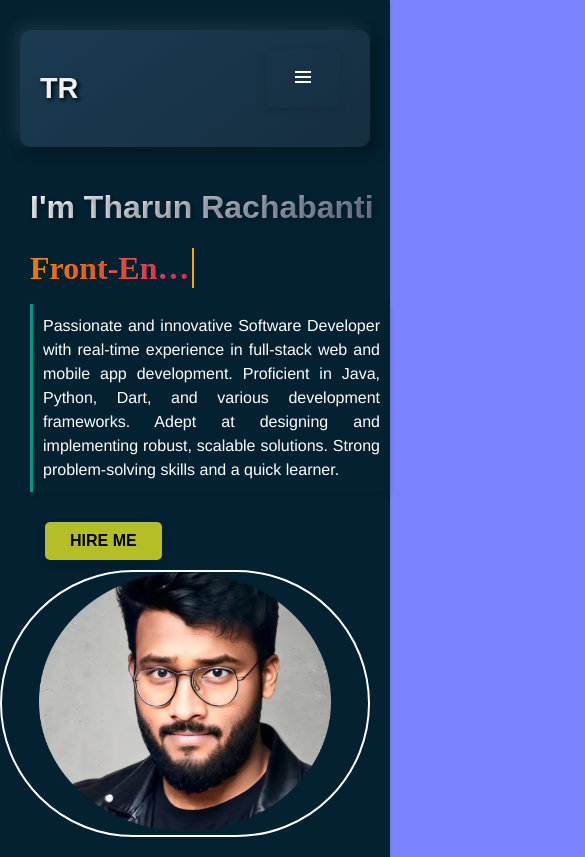
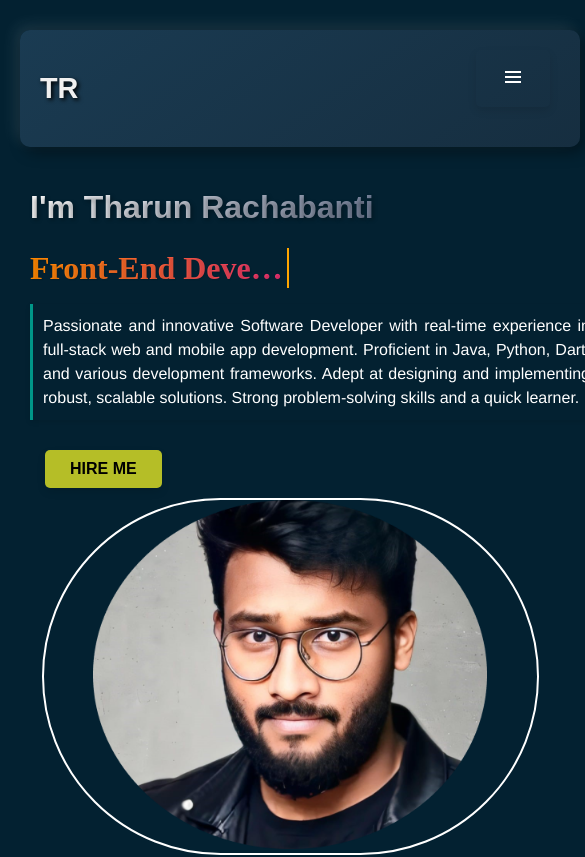
Before and after one commit to TharunRachabanti/Portfolio_tharunrachabanti, a React (Vite) app: page /#/ in a window 390 px wide. Shown: the top 857 px of the page, 585 px wide, since content can reach past the window. Built offline with nearby package versions, Linux system fonts and the light colour scheme.

Commit message:
third commit

```diff
--- a/src/index.css
+++ b/src/index.css
@@ -12,6 +12,7 @@ body {
 
 #root {
   max-width: 1280px;
+  min-width: 600px;
   background-color:#032131;
   margin: 0 auto;
   padding: 0rem;
--- a/src/styles/navbar.css
+++ b/src/styles/navbar.css
@@ -1,11 +1,10 @@
 /* Styles for both desktop and mobile view */
 .navbar {
-  background-color:#032131;
+  background-color: #032131;
   color: #fff;
-  padding-top: 10px;
+  padding: 10px 0;
   font-family: Arial, sans-serif;
   box-shadow: 0 2px 4px rgba(0, 0, 0, 0.1);
-  padding-bottom: 20px;
 }
 
 /* Base styles for the navbar */
@@ -65,23 +64,6 @@
   display: none; /* Hide the menu icon for desktop view */
 }
 
-@media (max-width: 768px) {
-  .menu-icon {
-    display: block;
-    color: #fff;
-    font-size: 2em;
-    margin-right: 20px;
-  }
-
-  .navbar-links {
-    display: none; /* Hide the links on mobile */
-  }
-
-  .navbar-top {
-    justify-content: space-between;
-  }
-}
-
 .navbar-bottom {
   margin-top: 20px;
   display: flex;
@@ -94,22 +76,18 @@
   flex: 1;
   padding-left: 30px;
   text-align: left;
-   margin-top: 0px;
-   margin-bottom: 10px;
+  margin: 0 0 10px;
 }
 
 .navbar-info h1 {
   font-size: 2.0rem;
   line-height: 1.2;
-  /* text-transform: uppercase; */
   font-weight: bold;
   color: transparent;
-
   text-shadow: 2px 2px 4px rgba(0, 0, 0, 0.3);
   background: linear-gradient(to right, #ffffff, #737f98);
   -webkit-background-clip: text;
   -webkit-text-fill-color: transparent;
-
   display: inline-block;
   transition: all 0.3s ease-in-out;
 }
@@ -125,7 +103,6 @@
   white-space: nowrap;
   animation: typing 1s steps(40, end);
 }
-
 
 .navbar-info b {
   font-family: 'Times New Roman', Times, serif;
@@ -144,10 +121,6 @@
   transition: transform 0.3s ease-in-out; /* Smooth transition for hover effect */
 }
 
-
-
-
-
 .navbar-info p {
   margin-bottom: 30px;
   line-height: 1.5;
@@ -158,17 +131,15 @@
   max-width: 600px; /* Optimal line length for reading comfort */
   padding: 10px; /* Adds space inside the borders */
   border-left: 3px solid #009688;
-
   box-shadow: 0 2px 5px rgba(0,0,0,0.1); /* Soft shadow for a subtle 3D effect */
 }
 
-
 .navbar-info button {
-  margin-bottom: 0px;
+  margin-bottom: 0;
   height: 110%;
   padding: 10px 25px;
   background-color: #3498db; /* Stylish blue background */
-  color: rgb(0, 0, 0); /* White text color */
+  color: rgb(0, 0, 0); /* Black text color */
   border: none;
   border-radius: 5px; /* Rounded corners */
   font-size: 16px;
@@ -177,6 +148,7 @@
   box-shadow: 0 4px 8px rgba(0, 0, 0, 0.1); /* Subtle shadow for depth */
   transition: all 0.3s ease; /* Smooth transition for hover effects */
   cursor: pointer; /* Make the button clickable */
+  animation: highlight 2s infinite alternate; /* Apply the animation */
 }
 
 .navbar-info button:hover {
@@ -196,20 +168,13 @@
   100% { background-color: #27ae60; } /* Green */
 }
 
-
-.navbar-info button {
-  animation: highlight 2s infinite alternate; /* Apply the animation */
-}
-
-
 .navbar-image {
   border: 2px solid rgb(255, 255, 255);
-  border-radius: 700px;/* border style, width, and color */
+  border-radius: 700px; /* border style, width, and color */
   flex: 0.72;
   margin-right: 20px;
   text-align: center;
 }
-
 
 .navbar-image img {
   max-width: 80%;
@@ -218,7 +183,6 @@
 
 .navbar-socials {
   display: flex;
-   /* Equal spacing between icons */
   align-items: center;
   margin-top: 20px;
 }
@@ -250,12 +214,20 @@
   color: linear-gradient(45deg, #f09433 0%, #e6683c 25%, #dc2743 50%, #cc2366 75%, #bc1888 100%); /* Instagram Gradient */
 }
 
+@media (max-width: 768px) {
+  .menu-icon {
+    display: block;
+    color: #fff;
+    font-size: 2em;
+    margin-right: 20px;
+  }
 
+  .navbar-links {
+    display: none; /* Hide the links on mobile */
+  }
 
-/* Styles for mobile view */
-@media (max-width: 768px) {
-  .navbar-links {
-    display: none;
+  .navbar-top {
+    justify-content: space-between;
   }
 
   .menu-icon {
@@ -291,18 +263,17 @@
   .navbar-info b {
     font-size: 200%;
     line-height: 40px;
-    /* Removed the word-wrap and display properties as they are not needed */
     white-space: nowrap; /* Keep job titles from wrapping */
     overflow: hidden; /* Hide overflow for long job titles */
-    /* Removed the duplicate animation property */
     animation: typing 2s steps(40, end) infinite, blink-caret .75s step-end infinite;
   }
 
   .job-title-animation {
     white-space: normal;
     overflow: visible;
-    text-overflow:ellipsis;
+    text-overflow: ellipsis;
   }
+
   @keyframes typing {
     from { width: 0; }
     to { width: 100%; }
@@ -311,28 +282,9 @@
   .navbar-info b {
     font-size: 200%;
     line-height: 40px;
-    animation:typing 2s steps(40, end) infinite, blink-caret .75s step-end infinite;
+    animation: typing 2s steps(40, end) infinite, blink-caret .75s step-end infinite;
   }
-
-
 }
-
-
-
-
-
-
-
-
-
-
-
-
-
-
-
-
-
 
 .personal-button {
   background-color: #ccdbec; /* Blue color, you can change it */
```
